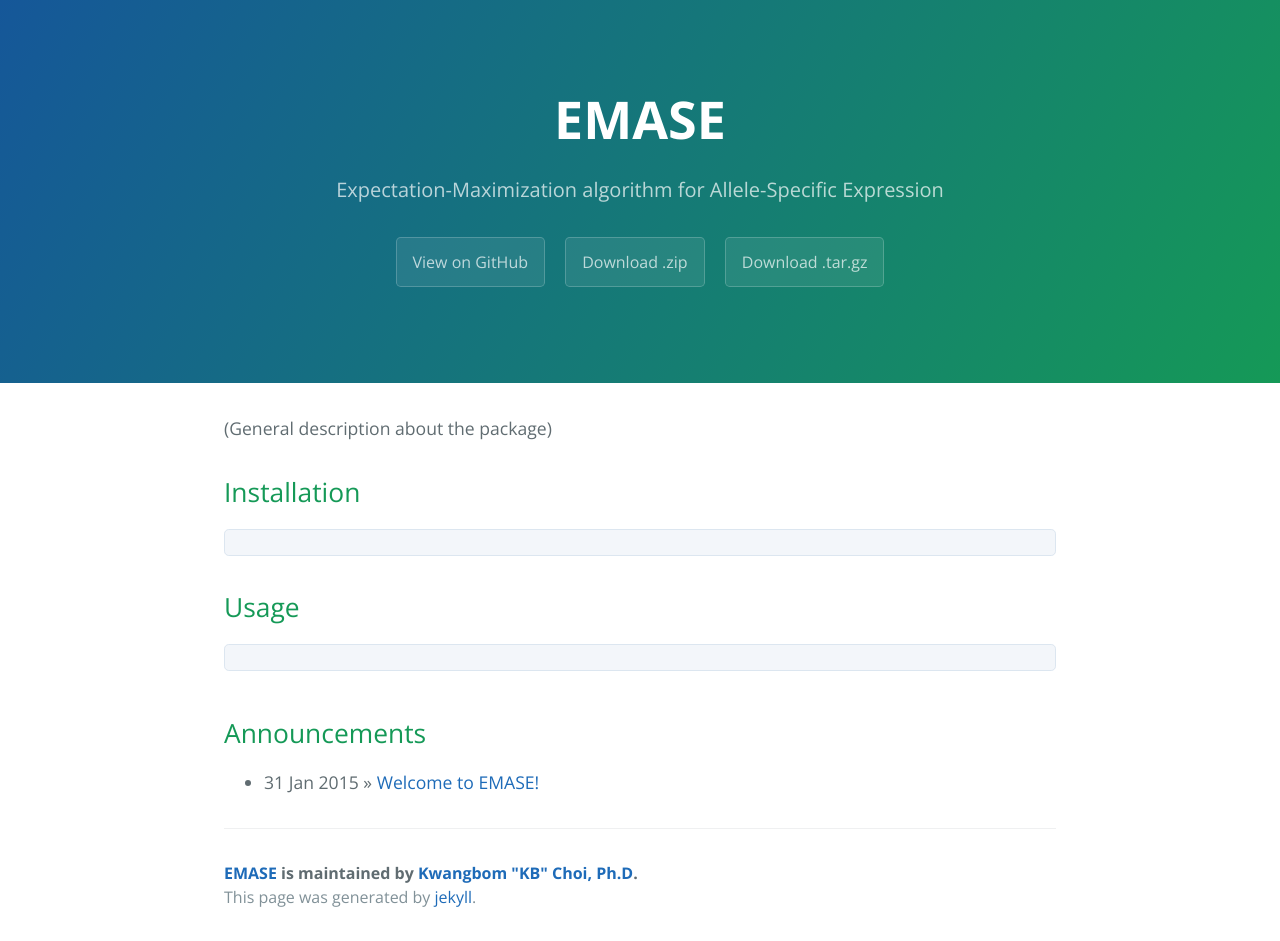
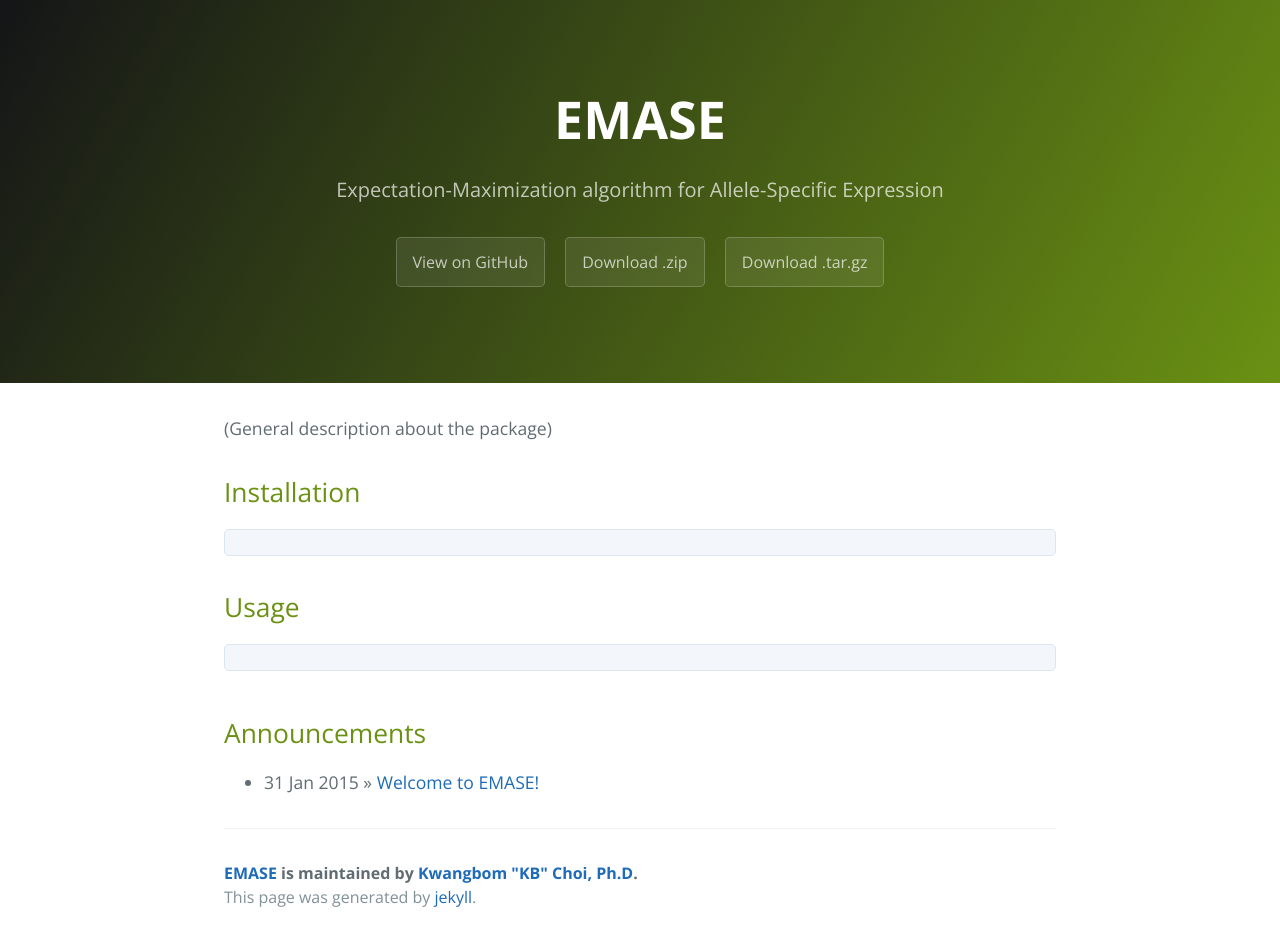
Before and after one commit to churchill-lab/emase, a Jekyll site: the page built from index.html, in a window 1280 px wide. Built offline with Jekyll 4.4.1, drawn with Linux system fonts in a browser that asks for light colours; the list of posts is cut into pages by our own code.

Commit message:
[kbchoi] Refined index.html

```diff
--- a/css/cayman.css
+++ b/css/cayman.css
@@ -139,7 +139,7 @@
 @media screen and (max-width: 42em) { .btn { display: block; width: 100%; padding: 0.75rem; font-size: 0.9rem; }
   .btn + .btn { margin-top: 1rem; margin-left: 0; } }
 
-.page-header { color: #fff; text-align: center; background-color: #159957; background-image: linear-gradient(120deg, #155799, #159957); }
+.page-header { color: #fff; text-align: center; background-color: #6A9113; background-image: linear-gradient(120deg, #141517, #6A9113); }
 @media screen and (min-width: 64em) { .page-header { padding: 5rem 6rem; } }
 @media screen and (min-width: 42em) and (max-width: 64em) { .page-header { padding: 3rem 4rem; } }
 @media screen and (max-width: 42em) { .page-header { padding: 2rem 1rem; } }
@@ -160,7 +160,7 @@
 @media screen and (min-width: 42em) and (max-width: 64em) { .main-content { padding: 2rem 4rem; font-size: 1.1rem; } }
 @media screen and (max-width: 42em) { .main-content { padding: 2rem 1rem; font-size: 1rem; } }
 .main-content img { max-width: 100%; }
-.main-content h1, .main-content h2, .main-content h3, .main-content h4, .main-content h5, .main-content h6 { margin-top: 2rem; margin-bottom: 1rem; font-weight: normal; color: #159957; }
+.main-content h1, .main-content h2, .main-content h3, .main-content h4, .main-content h5, .main-content h6 { margin-top: 2rem; margin-bottom: 1rem; font-weight: normal; color: #6A9113; }
 .main-content p { margin-bottom: 1em; }
 .main-content code { padding: 2px 4px; font-family: Consolas, "Liberation Mono", Menlo, Courier, monospace; font-size: 0.9rem; color: #567482; background-color: #f3f6fa; border-radius: 0.3rem; }
 .main-content pre { padding: 0.8rem; margin-top: 0; margin-bottom: 1rem; font: 1rem Consolas, "Liberation Mono", Menlo, Courier, monospace; color: #567482; word-wrap: normal; background-color: #f3f6fa; border: solid 1px #dce6f0; border-radius: 0.3rem; }
```
